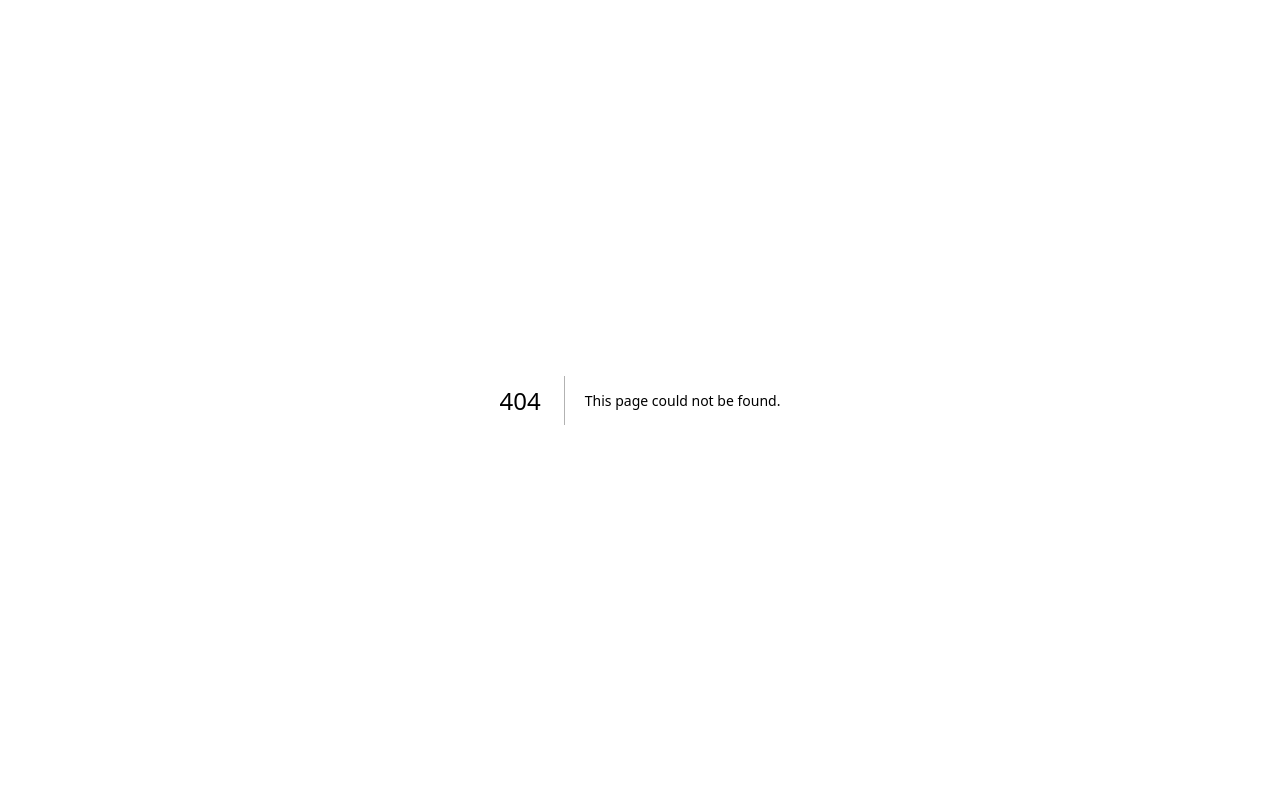
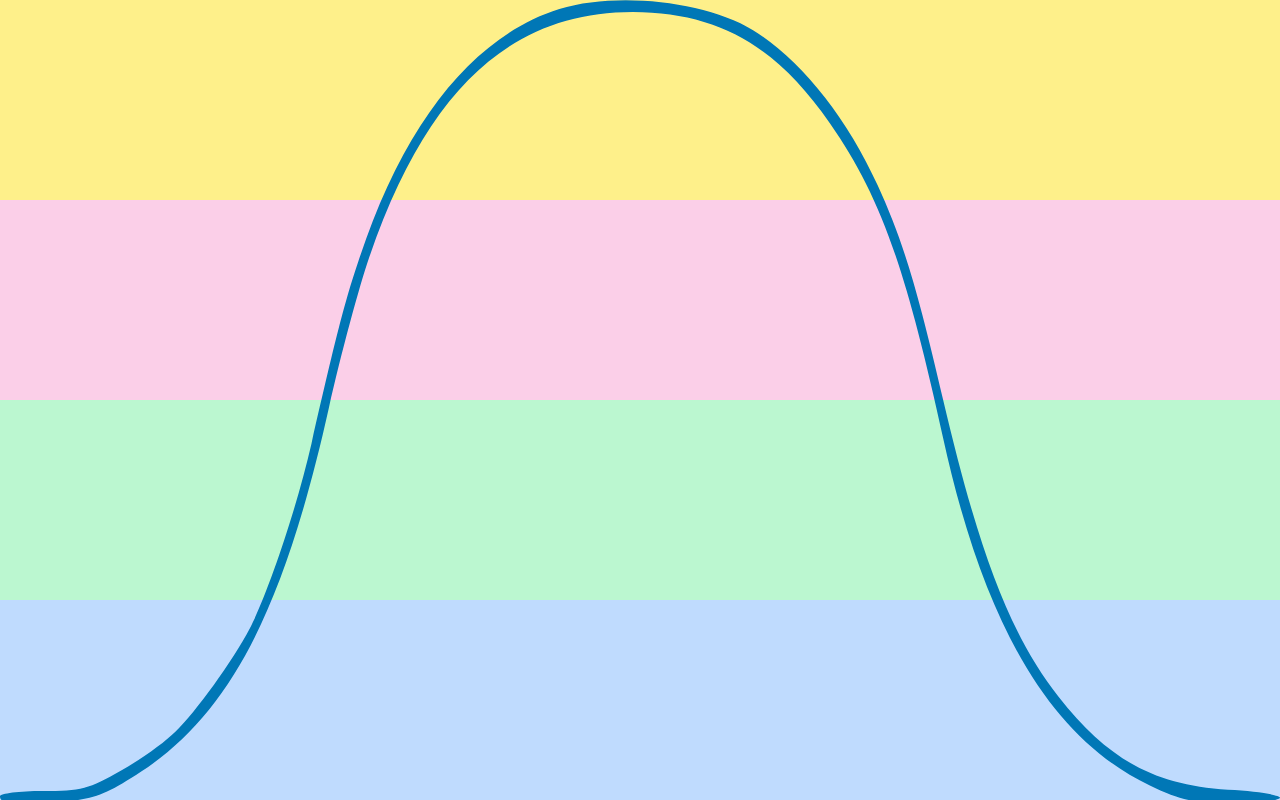
Before and after one commit to malforsaja-dev/Heart-Biography, a Next.js app: page /LpWelle in a window 1280 px wide. Before the commit this address had no page. Built offline with nearby package versions, Linux system fonts and the light colour scheme.

Commit message:
added LpWelle and header for the A4 pages

```diff
--- /dev/null
+++ b/app/LpWelle/page.tsx
@@ -0,0 +1,39 @@
+
+const LpWelle = () => {
+  return (
+    <div className="relative w-full h-screen">
+
+      <div className="absolute inset-0 flex flex-col">
+        <div className="flex-grow bg-yellow-200"></div>
+        <div className="flex-grow bg-pink-200"></div>
+        <div className="flex-grow bg-green-200"></div>
+        <div className="flex-grow bg-blue-200"></div>
+      </div>
+
+      <svg
+        className="absolute inset-0 w-full h-full"
+        version="1.0"
+        xmlns="http://www.w3.org/2000/svg"
+        viewBox="0 0 3000 1325"
+        preserveAspectRatio="none"
+      >
+        <g
+          transform="translate(0.000000,1460.000000) scale(1.000000,-1.000000)"
+          fill="#0077b6"
+          stroke="none"
+        >
+          <path d="M1311 1445 c-190 -42 -347 -173 -453 -381 -44 -87 -61 -132 -128
+          -339 -34 -105 -101 -246 -144 -305 -41 -55 -127 -139 -175 -172 -24 -17 -81
+          -46 -127 -64 -76 -31 -93 -34 -184 -34 -55 0 -100 -4 -100 -9 0 -14 44 -17
+          146 -9 78 5 103 12 185 50 210 98 335 270 440 603 28 88 71 201 95 250 135
+          277 331 405 617 405 199 -1 334 -54 462 -184 118 -120 176 -234 265 -520 97
+          -314 253 -499 485 -577 74 -25 101 -29 195 -29 61 0 110 4 110 9 0 4 -55 11
+          -122 13 -173 8 -280 49 -397 154 -112 101 -185 234 -271 493 -62 189 -94 262
+          -153 354 -73 114 -183 210 -292 257 -111 48 -320 64 -454 35z" />
+        </g>
+      </svg>
+    </div>
+  );
+};
+
+export default LpWelle;
--- /dev/null
+++ b/app/Seiten/page.tsx
@@ -0,0 +1,13 @@
+import React from 'react'
+import WorkBench from '../components/WorkBench'
+
+const Seiten = () => {
+  return (
+    <div className='bg-gray-200'>
+      <div>Seiten</div>
+      <WorkBench />
+    </div>
+  )
+}
+
+export default Seiten
--- a/app/components/A4Template.tsx
+++ b/app/components/A4Template.tsx
@@ -1,7 +1,14 @@
-
 const A4Template = ({ children }: { children: React.ReactNode }) => {
   return (
     <div className="w-[210mm] h-[297mm] border border-gray-300 mx-auto mt-10 bg-white relative overflow-hidden">
+      <div className="absolute top-0 left-0 w-full text-center bg-gray-300 z-50 py-4 mt-4">
+        <div className="flex justify-between mx-4">
+          <p>1. Jahrsiebt</p>
+        <h2 className="text-xl font-bold text-gray-700">Urheber Schutz </h2>
+        <p>Sylvia Regina Weyand</p>
+
+        </div>
+      </div>
       {children}
     </div>
   );
--- a/app/components/WorkBench.tsx
+++ b/app/components/WorkBench.tsx
@@ -35,6 +35,7 @@ const WorkBench = () => {
           />
         ))}
       </A4Template>
+      <div className='h-20'></div>
     </>
   );
 };
--- a/app/page.tsx
+++ b/app/page.tsx
@@ -1,10 +1,11 @@
-import WorkBench from '@/app/components/WorkBench';
+import Link from "next/link";
 
 export default function Home() {
   return (
-    <main className="min-h-screen bg-gray-100 p-5">
+    <main className="flex flex-col min-h-screen bg-gray-100 p-5">
       <h1 className="text-center text-2xl font-bold mb-5">Biography</h1>
-      <WorkBench />
+      <Link className="text-blue-600" href="/LpWelle">LpWelle</Link>
+      <Link className="text-blue-600" href="/Seiten">Seiten</Link>
     </main>
   );
 }
```
